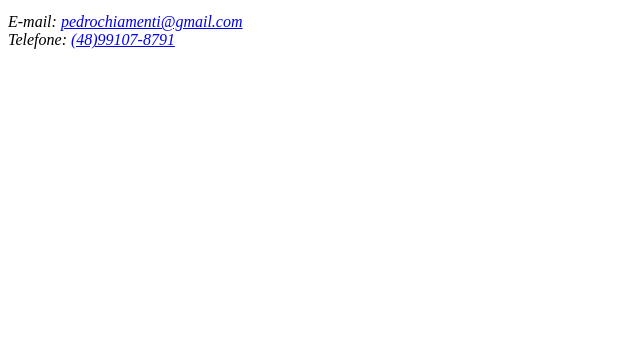
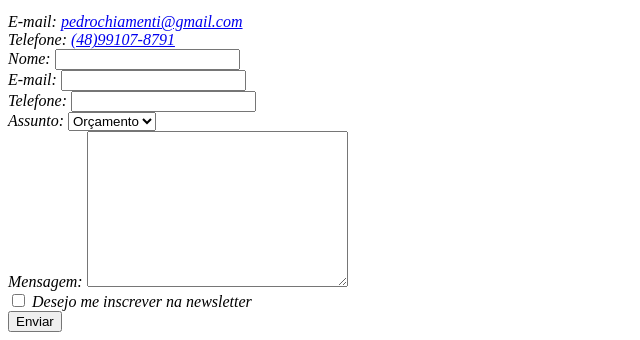
Before and after one commit to pedrochiamenti/site, a plain HTML site: page index.html in a window 1280 px wide. Shown: the part 631-971 px from the top of the page, without its empty margins (0-640 px from the left). Before the commit the page ends 800 px from the top, so only its background shows below. Drawn offline with Linux system fonts and the light colour scheme.

Commit message:
Update index.html

```diff
--- a/index.html
+++ b/index.html
@@ -68,6 +68,34 @@
             <address>
                 E-mail: <a href="mailto:pedrochiamenti@gmail.com">pedrochiamenti@gmail.com</a><br>
                 Telefone: <a href="tel:+5548991078791">(48)99107-8791</a>
+
+                <form>
+
+                    <label for="nome">Nome:</label>
+                    <input type="text" id="nome" name="nome" required><br>
+
+                    <label for="email">E-mail:</label>
+                    <input type="email" id="email" name="email" required><br>
+
+                    <label for="telefone">Telefone:</label>
+                    <input type="tel" id="telefone" name="telefone"><br>
+
+                    <label for="assunto">Assunto:</label>
+                    <select id="assunto" name="assunto"><br>
+                        <option value="orcamento">Orçamento</option>
+                        <option value="duvida">Dúvida</option>
+                        <option value="outro">Outro</option>
+                    </select><br>
+
+                    <label for="mensagem">Mensagem:</label>
+                    <textarea id="mensagem" name="mensagem" cols="30" rows="10" required></textarea><br>
+
+                    <input type="checkbox" name="inscricao" id="inscricao">
+                    <label for="inscricao">Desejo me inscrever na newsletter</label><br>
+
+                    <input type="submit" value="Enviar">
+                </form>
+
             </address>
         </section>
     </footer>
```
